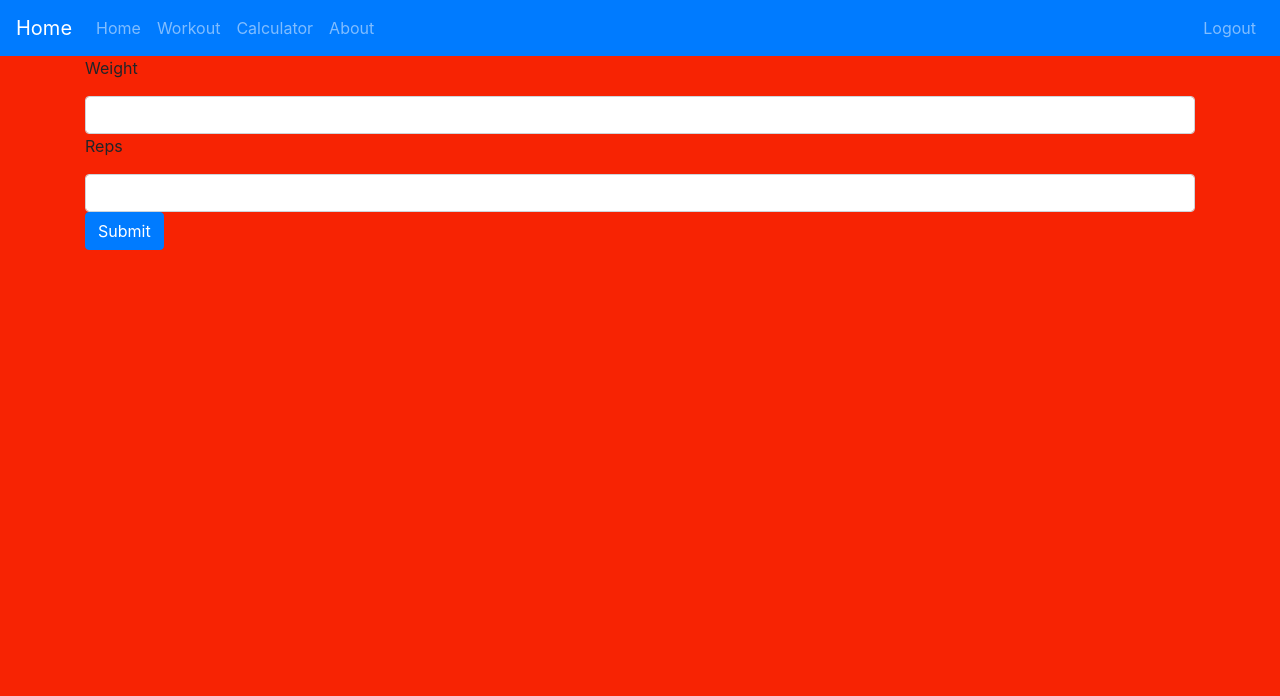
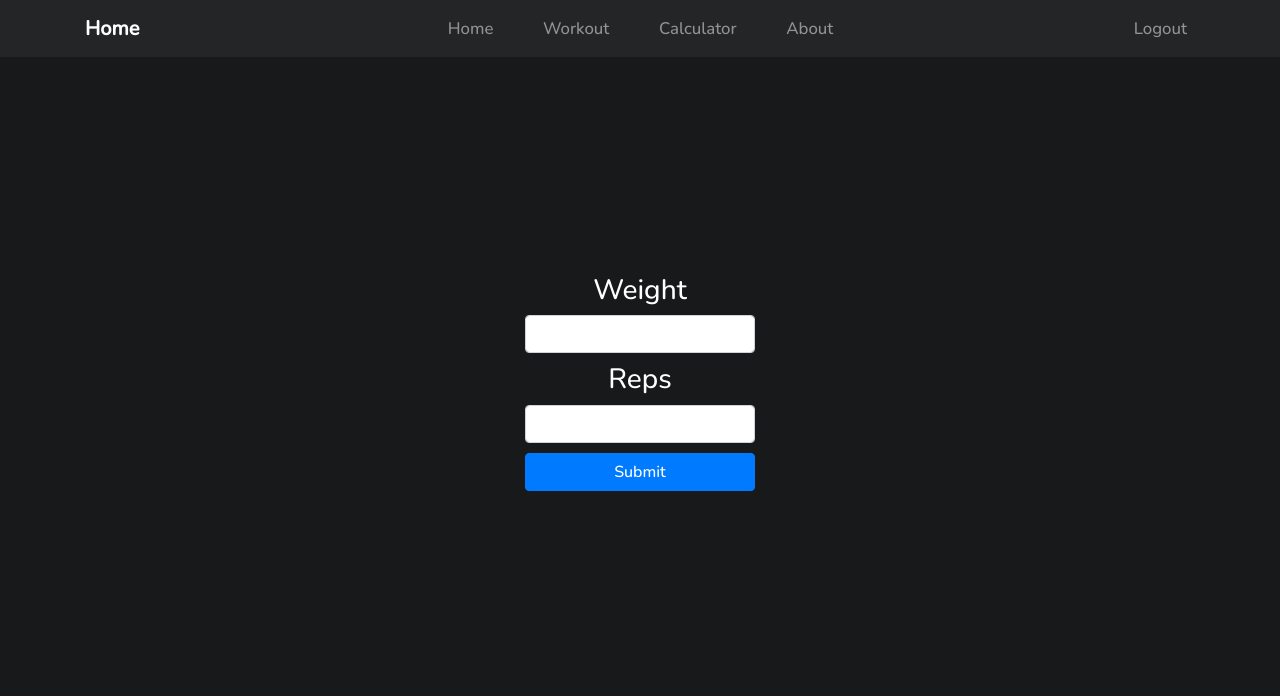
Before and after one commit to bsule/Workout-Tracker, a Django app: page /calculator/ in a window 1280 px wide. Shown: the top 696 px of the page. Run offline with Django 4.2, Linux system fonts and the light colour scheme; a user stored in the database is signed in; parts of the project's set-up code (start-up, migrations or seed data) failed here and were passed over; some libraries are stand-ins or nearby versions.

Commit message:
added design to calculator and workout chooser pages

```diff
--- a/workout_tracker/static/css/master.css
+++ b/workout_tracker/static/css/master.css
@@ -1,8 +1,25 @@
+
+@import url('https://fonts.googleapis.com/css2?family=Nunito:wght@500&display=swap');
+
+.navbar .navbar-brand{
+    color: #ffffff;
+    font-weight: bold;
+}
+
+.nav-item{
+    margin-left: 2em;
+    font-size: 105%;
+}
+
+* {
+    font-family: 'Nunito', sans-serif;
+    color: white;
+}
 
 #login_signup{
     margin-top:10px;
 }
 
 body{
-    background-color: blue;
+    background-color: #18191A;
 }
--- a/workout_tracker/templates/base.html
+++ b/workout_tracker/templates/base.html
@@ -12,21 +12,24 @@
     <script src="https://cdn.jsdelivr.net/npm/popper.js@1.12.9/dist/umd/popper.min.js" integrity="sha384-ApNbgh9B+Y1QKtv3Rn7W3mgPxhU9K/ScQsAP7hUibX39j7fakFPskvXusvfa0b4Q" crossorigin="anonymous"></script>
     <script src="https://cdn.jsdelivr.net/npm/bootstrap@4.0.0/dist/js/bootstrap.min.js" integrity="sha384-JZR6Spejh4U02d8jOt6vLEHfe/JQGiRRSQQxSfFWpi1MquVdAyjUar5+76PVCmYl" crossorigin="anonymous"></script>
 
+    <link rel="preconnect" href="https://fonts.googleapis.com">
+    <link rel="preconnect" href="https://fonts.gstatic.com" crossorigin>
+    <link href="https://fonts.googleapis.com/css2?family=Nunito:wght@500&display=swap" rel="stylesheet">
+
     <link rel="stylesheet" href="{% static 'css/master.css' %}">
 
 </head>
 <body>
-    <nav class="navbar navbar-expand-lg navbar-dark bg-primary">
+    <nav class="navbar navbar-expand-lg navbar-dark" style="background-color: #242526;">
+        <div class="container">
+          <!-- Navbar content -->
           <a class="navbar-brand" href="{% url 'home' %}">Home</a>
           <button class="navbar-toggler" type="button" data-toggle="collapse" data-target="#navbarNavDropdown" aria-controls="navbarNavDropdown" aria-expanded="false" aria-label="Toggle navigation">
             <span class="navbar-toggler-icon"></span>
           </button>
-        <div class="collapse navbar-collapse" id="navbarNavDropdown">
-
+          <div class="collapse navbar-collapse justify-content-center" id="navbarNavDropdown">
             {% if user.is_authenticated %}
-        <div  id="home_nav">
             <ul class="navbar-nav">
-
               <li class="nav-item">
                 <a class="nav-link" href="{% url 'home' %}">Home<span class="sr-only">(current)</span></a>
               </li>
@@ -39,31 +42,28 @@
               <li class="nav-item">
                 <a class="nav-link" href="#">About</a>
               </li>
-
-        </ul>
-        </div>
-        <ul class="navbar-nav active ml-auto">
-
-            <li class="nav-item">
-                <a class="nav-link" href="{% url 'logout' %}">Logout</a>
-            </li>
-
             </ul>
             {% endif %}
 
             {% if not user.is_authenticated %}
             <ul class="navbar-nav active ml-auto">
-
               <li class="nav-item">
                 <a class="nav-link" href="{% url 'signup' %}">Sign Up</a>
               </li>
               <li class="nav-item">
                 <a class="nav-link" href="{% url 'login' %}">Login</a>
               </li>
-
             </ul>
             {% endif %}
+          </div>
 
+          {% if user.is_authenticated %}
+          <ul class="navbar-nav ml-auto">
+            <li class="nav-item">
+              <a class="nav-link" href="{% url 'logout' %}">Logout</a>
+            </li>
+          </ul>
+          {% endif %}
         </div>
       </nav>
     <!-- end of navbar -->
--- a/workout_tracker/workouts/static/workouts/workout_style.css
+++ b/workout_tracker/workouts/static/workouts/workout_style.css
@@ -1,4 +1,49 @@
 
-body{
-    background-color: rgb(247, 35, 3);
+/* ! remove this css file and make smaller different ones */
+
+.workout_name_form{
+    align-items: center;
+    display: flex;
+    justify-content: center;
+    height: 80vh;
 }
+
+
+#submit-button-workout-form{
+    text-align: center;
+    margin: auto;
+    margin-top: 10px;
+    display: flex;
+    width: 100%;
+    justify-content: center;
+}
+
+#form-submit-workout {
+    text-align: center;
+    margin: auto;
+    display: flex;
+}
+
+.form-number-input {
+    align-items: center;
+    display: flex;
+    flex-direction: column;
+    justify-content: center;
+    height: 80vh;
+    text-align: center;
+}
+
+h3{
+    margin-top: 10px;
+}
+
+h4{
+    margin-top: 20px;
+    text-align: center;
+}
+
+#submit-button-calc{
+    margin-top: 10px;
+    width: 100%;
+    text-align: center;
+}
--- a/workout_tracker/workouts/templates/calculator.html
+++ b/workout_tracker/workouts/templates/calculator.html
@@ -6,22 +6,23 @@
 
     <link rel="stylesheet" href="{% static 'workouts/workout_style.css' %}">
 
+    <div class="form-number-input">
+        <form method="POST">
+            {% csrf_token %}
+            <h3>Weight</h3>
+            {% render_field form.weight class="form-control" id="calch3" %}
+            <h3>Reps</h3>
+            {% render_field form.reps class="form-control" id="calch3" %}
+            <input type="submit" class="btn btn-primary" value="Submit" id="submit-button-calc">
+        </form>
 
-    <form method="POST">
-        {% csrf_token %}
-        <div class="form-number-input">
-            <p>Weight</p>
-            {% render_field form.weight class="form-control" %}
-            <p>Reps</p>
-            {% render_field form.reps class="form-control" %}
-        </div>
+        {% if onerep > 0 %}
+            <h4>Your estimated one rep max is {{ onerep }}</h4>
+        {% endif %}
+    </div>
 
-        <input type="submit" class="btn btn-primary" value="Submit">
-    </form>
 
-    {% if onerep > 0 %}
-        {{ onerep }}
-    {% endif %}
+
 
 
 
```
Also changed, not shown: workout_tracker/workouts/templates/workout_chooser.html (+13 -5 lines), workout_tracker/db.sqlite3. Lines whose indentation alone changed are shown as unchanged.
